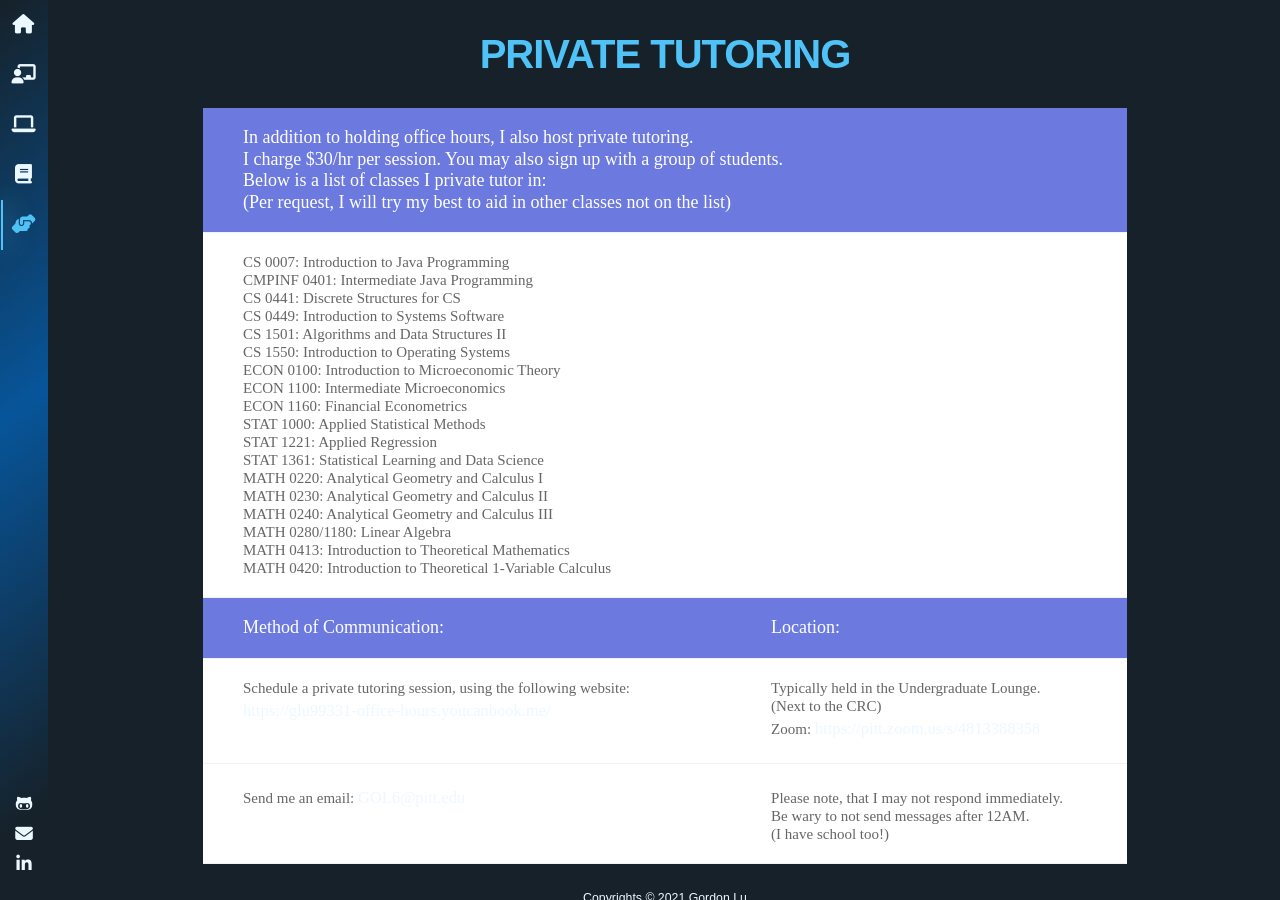
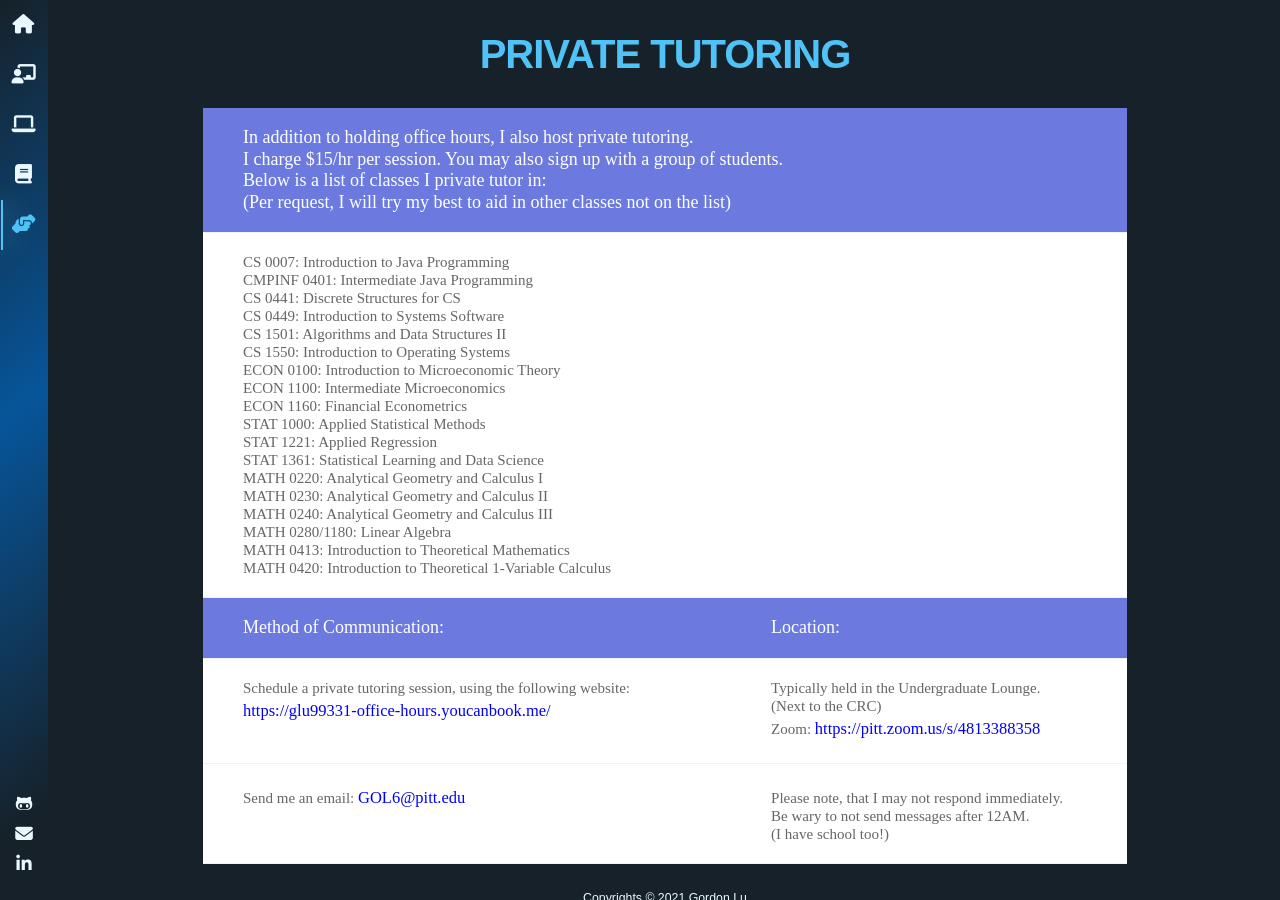
Before and after one commit to glu99331/glu99331.github.io, a Jekyll site: the page built from pages/tutoring.html, in a window 1280 px wide. Built offline with Jekyll 4.4.1, drawn with Linux system fonts in a browser that asks for light colours; nearby versions of some CDN libraries; some web fonts are replaced.

Commit message:
Update Tutoring Page

```diff
--- a/pages/tutoring.html
+++ b/pages/tutoring.html
@@ -9,7 +9,7 @@ category: Tutoring
         <div class="row header">
             <div class="cell">
                 In addition to holding office hours, I also host private tutoring. <br>
-                I charge $30/hr per session. You may also sign up with a group of students.<br>
+                I charge $15/hr per session. You may also sign up with a group of students.<br>
                 Below is a list of classes I private tutor in: <br>
                 (Per request, I will try my best to aid in other classes not on the list)
             </div>
@@ -53,19 +53,19 @@ category: Tutoring
                 <div class="row">
                     <div class="cell" data-title="Option I">
                         Schedule a private tutoring session, using the following website:
-                        <br><a href="https://glu99331-office-hours.youcanbook.me/">https://glu99331-office-hours.youcanbook.me/</a>
+                        <br><a href="https://glu99331-office-hours.youcanbook.me/" style = "color:blue">https://glu99331-office-hours.youcanbook.me/</a>
                     </div>
                     <div class="cell" data-title="Location">
                         Typically held in the Undergraduate Lounge.
                         <br>(Next to the CRC)
-                        <br>Zoom: <a href="https://pitt.zoom.us/s/4813388358">https://pitt.zoom.us/s/4813388358</a>
+                        <br>Zoom: <a href="https://pitt.zoom.us/s/4813388358" style = "color:blue">https://pitt.zoom.us/s/4813388358</a>
                     </div>
                 </div>
 
                 <div class="row">
                     <div class="cell" data-title="Option II">
                         Send me an email:
-                        <a href = "mailto:GOL6@pitt.edu">
+                        <a href = "mailto:GOL6@pitt.edu" style = "color:blue">
                             GOL6@pitt.edu
                         </a>
                     </div>
```
